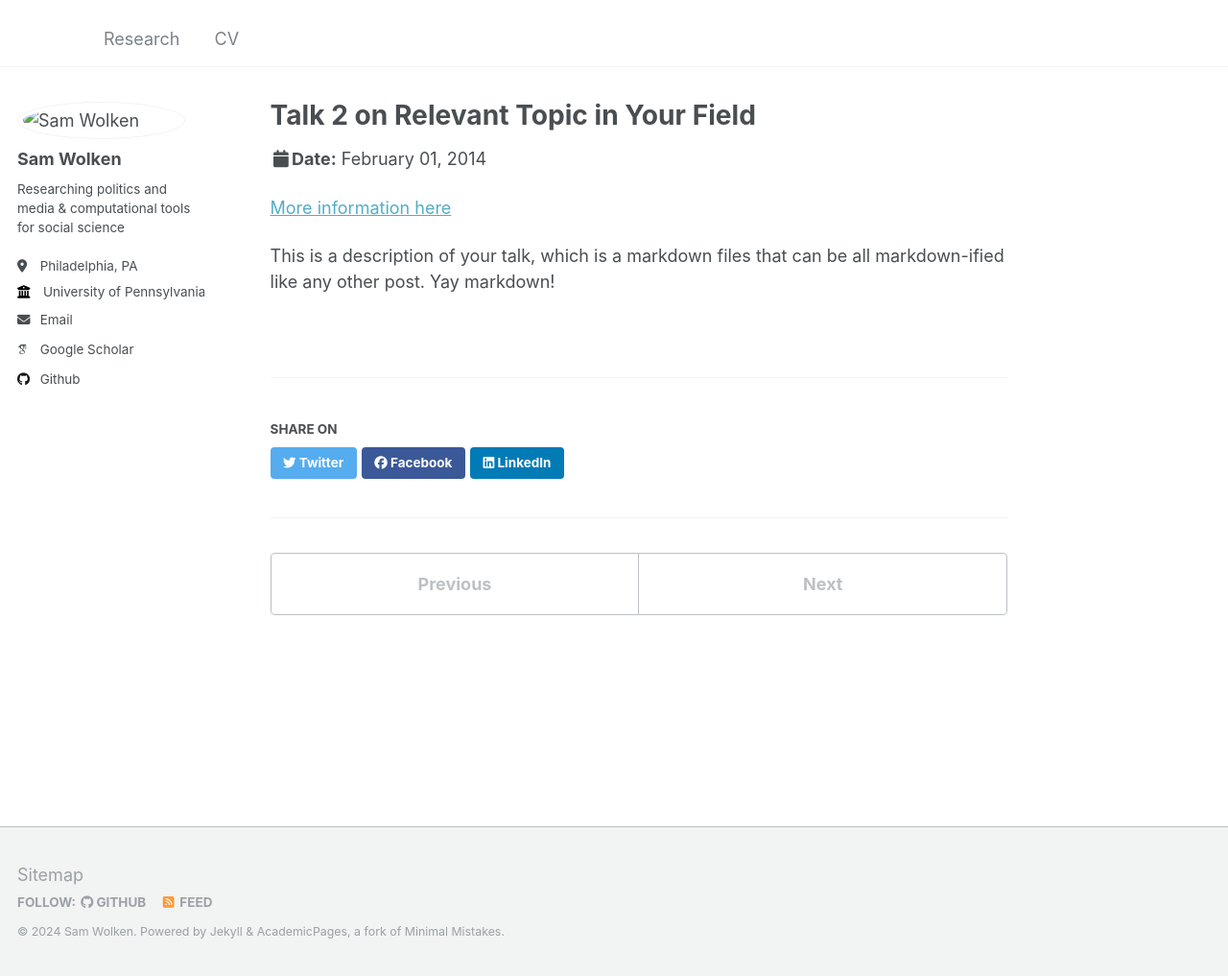
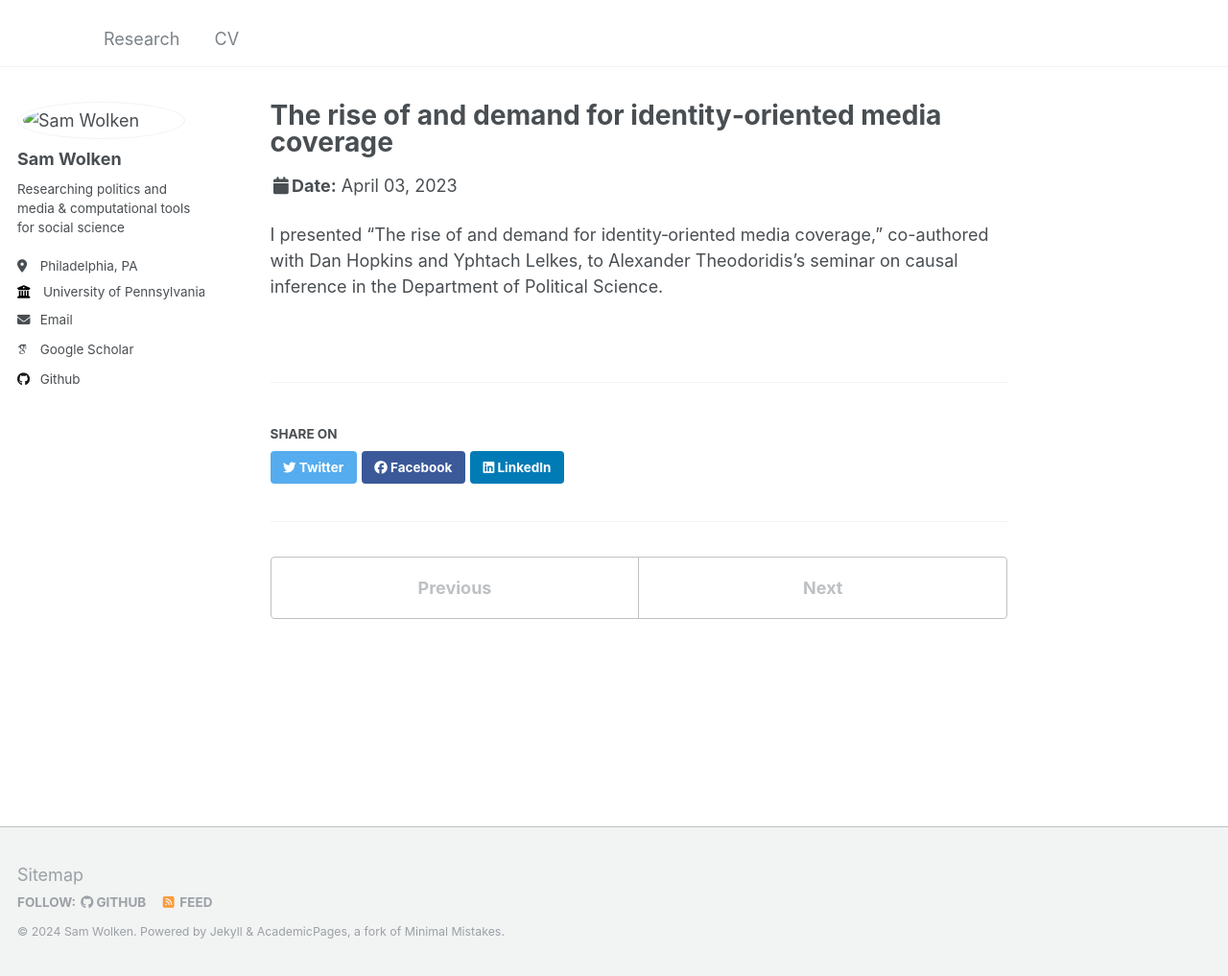
Before and after one commit to swolken/.github.io, a Jekyll site: the page built from _talks/2014-02-01-talk-2.md, in a window 1280 px wide and 1017 px high. Shown: the whole window at 96% size. Built offline with Jekyll 4.4.1, drawn with Linux system fonts in a browser that asks for light colours; some web fonts are replaced.

Commit message:
Update 2014-02-01-talk-2.md

```diff
--- a/_talks/2014-02-01-talk-2.md
+++ b/_talks/2014-02-01-talk-2.md
@@ -1,13 +1,11 @@
 ---
-title: "Talk 2 on Relevant Topic in Your Field"
+title: "The rise of and demand for identity‐oriented media coverage"
 collection: talks
 type: "Talk"
 permalink: /talks/2014-02-01-talk-2
-venue: "London School of Testing"
-date: 2014-02-01
-location: "London, UK"
+venue: "Department of Political Science, University of Massachusetts Amherst, seminar on Causal Inference"
+date: 2023-04-03
+location: "Amherst, MA (via Zoom)"
 ---
 
-[More information here](http://example2.com)
-
-This is a description of your talk, which is a markdown files that can be all markdown-ified like any other post. Yay markdown!
+I presented "The rise of and demand for identity‐oriented media coverage," co-authored with Dan Hopkins and Yphtach Lelkes, to Alexander Theodoridis's seminar on causal inference in the Department of Political Science.
```
